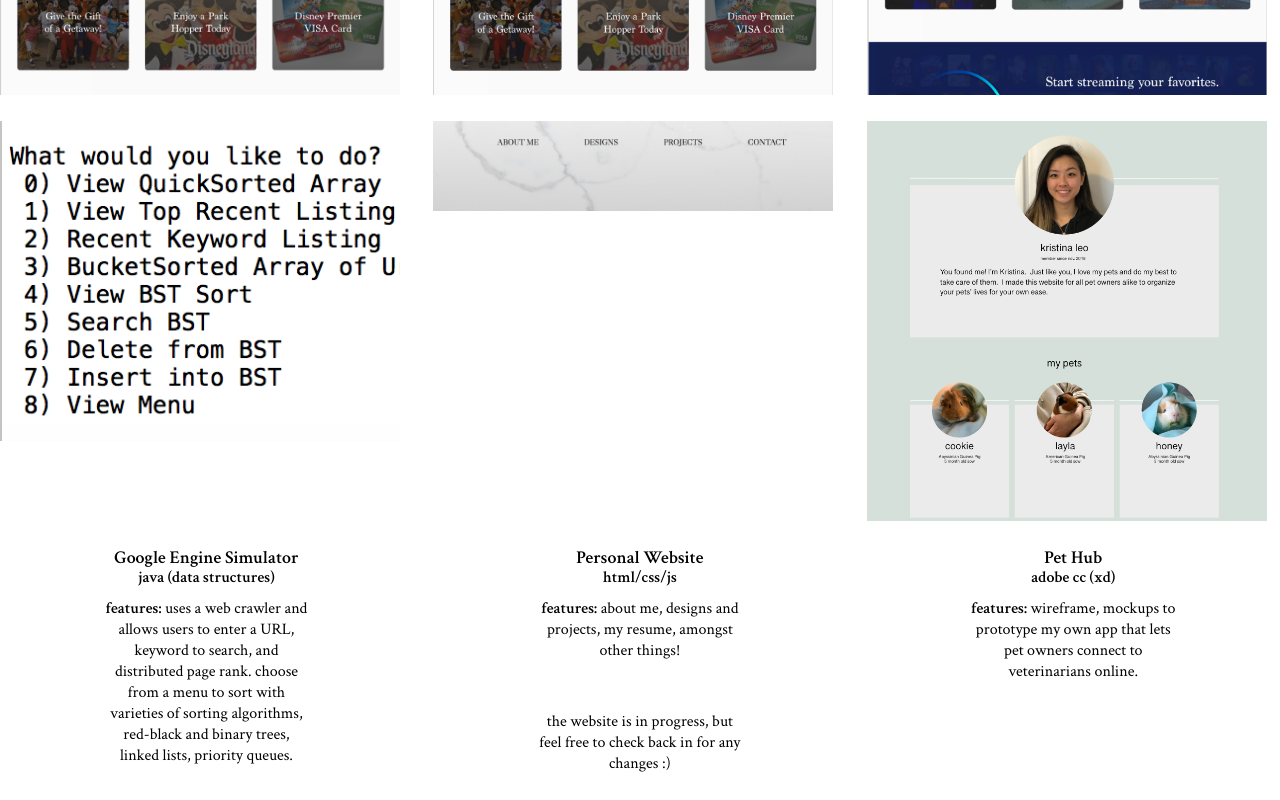
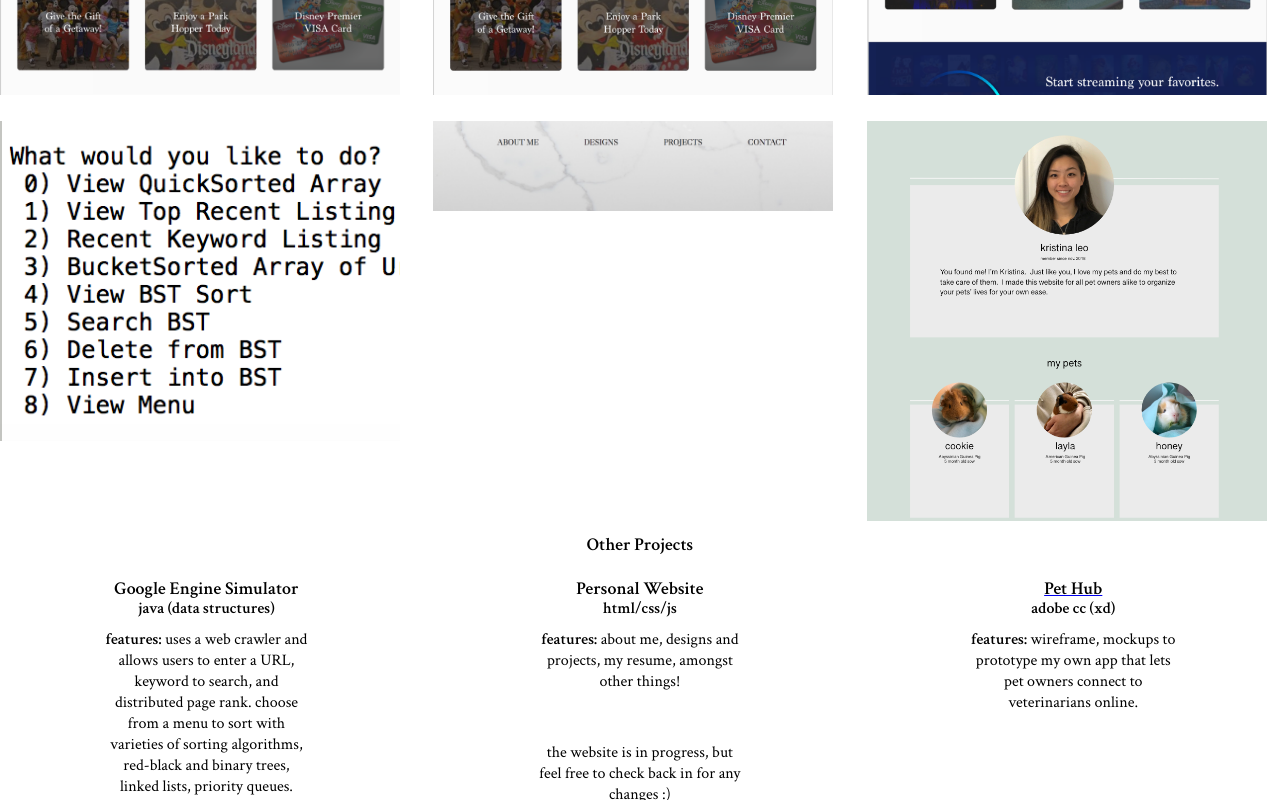
Before and after one commit to KristinaLeo/KristinaLeo.github.io, a plain HTML site: page index.html in a window 1280 px wide. Shown: the part 1986-2786 px from the top of the page. Drawn offline with nearby package versions, Linux system fonts and the light colour scheme.

Commit message:
Update index.html

```diff
--- a/index.html
+++ b/index.html
@@ -133,6 +133,9 @@
                 <div class = "col span-1-of-3 prjimg">
                     <img src = "img/pethub.png" alt = "pethub">
                 </div>
+            <div class = "row">
+                <h3> Other Projects </h3>
+            </div>
 
 
             </div>
@@ -151,7 +154,7 @@
                 </div>
 
                 <div class = "col span-1-of-3 prj3">
-                <h3>Pet Hub</h3>
+                <a href = "https://xd.adobe.com/view/3c18e723-ca5d-445e-4c3f-88cb8c78a23a-4a29/?fullscreen&hints=off" target = "_blank"><h3>Pet Hub</h3></a>
                 <h4>adobe cc (xd)</h4>
                     <li class = "crsewk project"><b>features:</b> wireframe, mockups to prototype my own app that lets pet owners connect to veterinarians online. </li>
                 </div>
```
